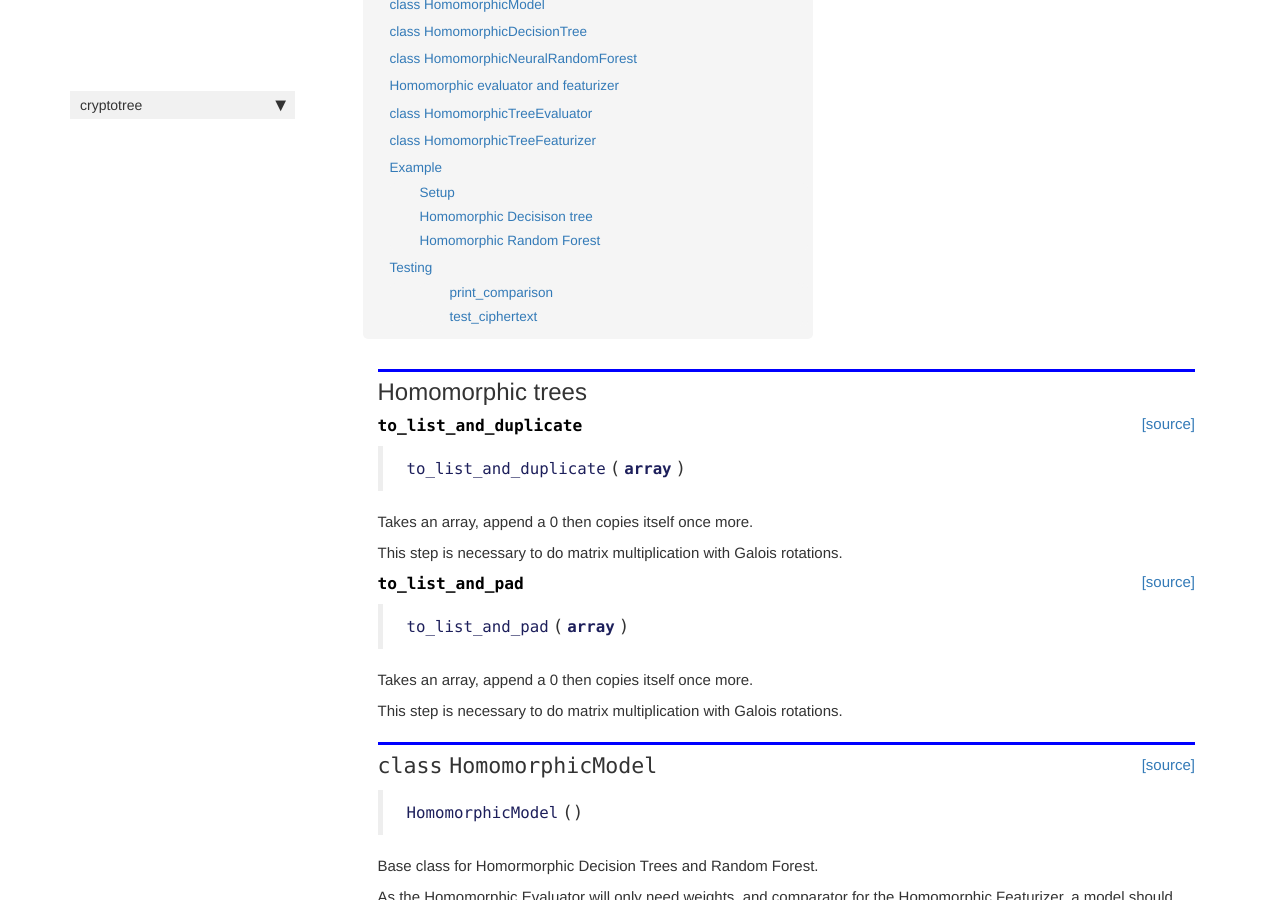
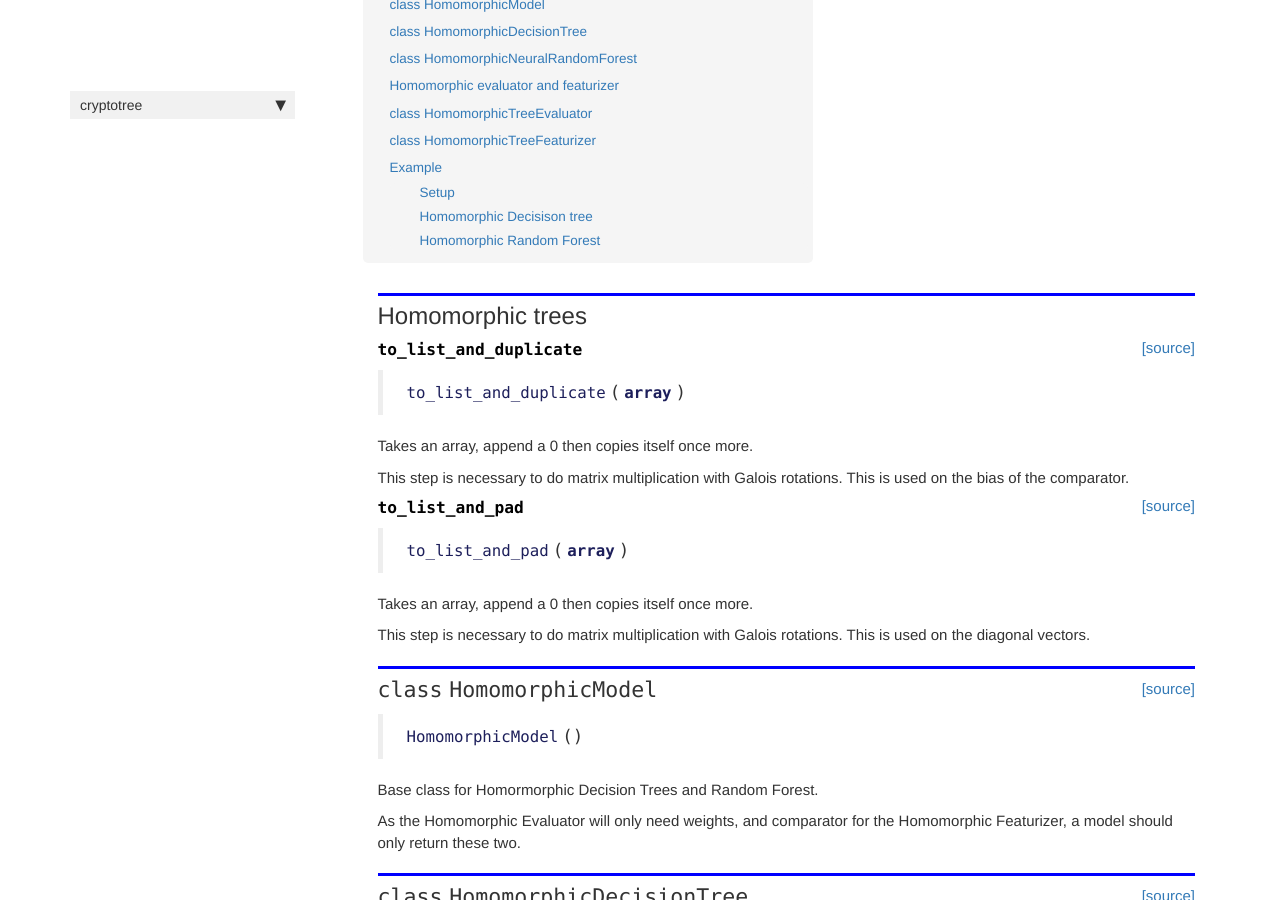
Before and after one commit to dhuynh95/cryptotree, a Jekyll site: the page built from docs/cryptotree.html, in a window 1280 px wide and 900 px high, scrolled down 307 px. Built offline with Jekyll 4.4.1, drawn with Linux system fonts in a browser that asks for light colours; nearby versions of some CDN libraries; comment, search, counter and statistics services are not loaded; some of the changed text lies outside the part shown.

Commit message:
Ported cryptotree to TenSEAL

```diff
--- a/cryptotree/_nbdev.py
+++ b/cryptotree/_nbdev.py
@@ -66,9 +66,7 @@
          "HomomorphicDecisionTree": "05_cryptotree.ipynb",
          "HomomorphicNeuralRandomForest": "05_cryptotree.ipynb",
          "HomomorphicTreeEvaluator": "05_cryptotree.ipynb",
-         "HomomorphicTreeFeaturizer": "05_cryptotree.ipynb",
-         "print_comparison": "05_cryptotree.ipynb",
-         "test_ciphertext": "05_cryptotree.ipynb"}
+         "HomomorphicTreeFeaturizer": "05_cryptotree.ipynb"}
 
 modules = ["activations.py",
            "tree.py",
--- a/docs/_data/sidebars/home_sidebar.yml
+++ b/docs/_data/sidebars/home_sidebar.yml
@@ -16,7 +16,7 @@
       title: tree
       url: /tree
     - output: web,pdf
-      title: Title
+      title: seal_helper
       url: /seal_helper
     - output: web,pdf
       title: polynomials
--- a/docs/cryptotree.html
+++ b/docs/cryptotree.html
@@ -58,10 +58,11 @@
 
 
 <div class="output_markdown rendered_html output_subarea ">
-<h4 id="to_list_and_duplicate" class="doc_header"><code>to_list_and_duplicate</code><a href="https://github.com/dhuynh95/cryptotree/tree/master/cryptotree/cryptotree.py#L21" class="source_link" style="float:right">[source]</a></h4><blockquote><p><code>to_list_and_duplicate</code>(<strong><code>array</code></strong>)</p>
+<h4 id="to_list_and_duplicate" class="doc_header"><code>to_list_and_duplicate</code><a href="https://github.com/dhuynh95/cryptotree/tree/master/cryptotree/cryptotree.py#L20" class="source_link" style="float:right">[source]</a></h4><blockquote><p><code>to_list_and_duplicate</code>(<strong><code>array</code></strong>)</p>
 </blockquote>
 <p>Takes an array, append a 0 then copies itself once more.</p>
-<p>This step is necessary to do matrix multiplication with Galois rotations.</p>
+<p>This step is necessary to do matrix multiplication with Galois rotations.
+This is used on the bias of the comparator.</p>
 
 </div>
 
@@ -87,7 +88,8 @@
 <h4 id="to_list_and_pad" class="doc_header"><code>to_list_and_pad</code><a href="https://github.com/dhuynh95/cryptotree/tree/master/cryptotree/cryptotree.py#L30" class="source_link" style="float:right">[source]</a></h4><blockquote><p><code>to_list_and_pad</code>(<strong><code>array</code></strong>)</p>
 </blockquote>
 <p>Takes an array, append a 0 then copies itself once more.</p>
-<p>This step is necessary to do matrix multiplication with Galois rotations.</p>
+<p>This step is necessary to do matrix multiplication with Galois rotations.
+This is used on the diagonal vectors.</p>
 
 </div>
 
@@ -253,7 +255,7 @@
 
 
 <div class="output_markdown rendered_html output_subarea ">
-<h2 id="HomomorphicTreeFeaturizer" class="doc_header"><code>class</code> <code>HomomorphicTreeFeaturizer</code><a href="https://github.com/dhuynh95/cryptotree/tree/master/cryptotree/cryptotree.py#L250" class="source_link" style="float:right">[source]</a></h2><blockquote><p><code>HomomorphicTreeFeaturizer</code>(<strong><code>comparator</code></strong>:<code>ndarray</code>, <strong><code>encoder</code></strong>:<code>CKKSEncoder</code>, <strong><code>encryptor</code></strong>:<code>Encryptor</code>, <strong><code>scale</code></strong>:<code>float</code>)</p>
+<h2 id="HomomorphicTreeFeaturizer" class="doc_header"><code>class</code> <code>HomomorphicTreeFeaturizer</code><a href="https://github.com/dhuynh95/cryptotree/tree/master/cryptotree/cryptotree.py#L251" class="source_link" style="float:right">[source]</a></h2><blockquote><p><code>HomomorphicTreeFeaturizer</code>(<strong><code>comparator</code></strong>:<code>ndarray</code>, <strong><code>encoder</code></strong>:<code>CKKSEncoder</code>, <strong><code>encryptor</code></strong>:<code>Encryptor</code>, <strong><code>scale</code></strong>:<code>float</code>)</p>
 </blockquote>
 <p>Featurizer used by the client to encode and encrypt data.</p>
 
@@ -587,11 +589,10 @@
 <div class="inner_cell">
     <div class="input_area">
 <div class=" highlight hl-ipython3"><pre><span></span><span class="k">for</span> <span class="n">output</span> <span class="ow">in</span> <span class="n">outputs</span><span class="p">:</span>
-    <span class="n">ptx</span> <span class="o">=</span> <span class="n">Plaintext</span><span class="p">()</span>
+    <span class="n">ptx</span> <span class="o">=</span> <span class="n">seal</span><span class="o">.</span><span class="n">Plaintext</span><span class="p">()</span>
     <span class="n">decryptor</span><span class="o">.</span><span class="n">decrypt</span><span class="p">(</span><span class="n">output</span><span class="p">,</span> <span class="n">ptx</span><span class="p">)</span>
 
-    <span class="n">values</span> <span class="o">=</span> <span class="n">DoubleVector</span><span class="p">()</span>
-    <span class="n">encoder</span><span class="o">.</span><span class="n">decode</span><span class="p">(</span><span class="n">ptx</span><span class="p">,</span> <span class="n">values</span><span class="p">)</span>
+    <span class="n">values</span> <span class="o">=</span> <span class="n">encoder</span><span class="o">.</span><span class="n">decode_double</span><span class="p">(</span><span class="n">ptx</span><span class="p">)</span>
 
     <span class="n">output</span> <span class="o">=</span> <span class="nb">sum</span><span class="p">(</span><span class="nb">list</span><span class="p">(</span><span class="n">values</span><span class="p">))</span>
     <span class="nb">print</span><span class="p">(</span><span class="n">output</span><span class="p">)</span>
@@ -774,11 +775,10 @@
 <div class="inner_cell">
     <div class="input_area">
 <div class=" highlight hl-ipython3"><pre><span></span><span class="k">for</span> <span class="n">output</span> <span class="ow">in</span> <span class="n">outputs</span><span class="p">:</span>
-    <span class="n">ptx</span> <span class="o">=</span> <span class="n">Plaintext</span><span class="p">()</span>
+    <span class="n">ptx</span> <span class="o">=</span> <span class="n">seal</span><span class="o">.</span><span class="n">Plaintext</span><span class="p">()</span>
     <span class="n">decryptor</span><span class="o">.</span><span class="n">decrypt</span><span class="p">(</span><span class="n">output</span><span class="p">,</span> <span class="n">ptx</span><span class="p">)</span>
 
-    <span class="n">values</span> <span class="o">=</span> <span class="n">DoubleVector</span><span class="p">()</span>
-    <span class="n">encoder</span><span class="o">.</span><span class="n">decode</span><span class="p">(</span><span class="n">ptx</span><span class="p">,</span> <span class="n">values</span><span class="p">)</span>
+    <span class="n">values</span> <span class="o">=</span> <span class="n">encoder</span><span class="o">.</span><span class="n">decode_double</span><span class="p">(</span><span class="n">ptx</span><span class="p">)</span>
 
     <span class="n">output</span> <span class="o">=</span> <span class="nb">sum</span><span class="p">(</span><span class="nb">list</span><span class="p">(</span><span class="n">values</span><span class="p">))</span>
     <span class="nb">print</span><span class="p">(</span><span class="n">output</span><span class="p">)</span>
@@ -851,66 +851,4 @@
 </div>
     {% endraw %}
 
-<div class="cell border-box-sizing text_cell rendered"><div class="inner_cell">
-<div class="text_cell_render border-box-sizing rendered_html">
-<h2 id="Testing">Testing<a class="anchor-link" href="#Testing"> </a></h2>
 </div>
-</div>
-</div>
-    {% raw %}
-
-<div class="cell border-box-sizing code_cell rendered">
-
-</div>
-    {% endraw %}
-
-    {% raw %}
-
-<div class="cell border-box-sizing code_cell rendered">
-
-<div class="output_wrapper">
-<div class="output">
-
-<div class="output_area">
-
-
-<div class="output_markdown rendered_html output_subarea ">
-<h4 id="print_comparison" class="doc_header"><code>print_comparison</code><a href="https://github.com/dhuynh95/cryptotree/tree/master/cryptotree/cryptotree.py#L277" class="source_link" style="float:right">[source]</a></h4><blockquote><p><code>print_comparison</code>(<strong><code>expected_output</code></strong>:<code>tensor</code>, <strong><code>output</code></strong>:<code>Ciphertext</code>)</p>
-</blockquote>
-
-</div>
-
-</div>
-
-</div>
-</div>
-
-</div>
-    {% endraw %}
-
-    {% raw %}
-
-<div class="cell border-box-sizing code_cell rendered">
-
-<div class="output_wrapper">
-<div class="output">
-
-<div class="output_area">
-
-
-<div class="output_markdown rendered_html output_subarea ">
-<h4 id="test_ciphertext" class="doc_header"><code>test_ciphertext</code><a href="https://github.com/dhuynh95/cryptotree/tree/master/cryptotree/cryptotree.py#L281" class="source_link" style="float:right">[source]</a></h4><blockquote><p><code>test_ciphertext</code>(<strong><code>ctx_target</code></strong>:<code>Ciphertext</code>, <strong><code>ctxs</code></strong>:<code>List</code>[<code>Ciphertext</code>], <strong><code>distance</code></strong>:<code>int</code>)</p>
-</blockquote>
-<p>Tests if the ctx target is equal to the other ciphertexts when shifted by the distance</p>
-
-</div>
-
-</div>
-
-</div>
-</div>
-
-</div>
-    {% endraw %}
-
-</div>
--- a/docs/sidebar.json
+++ b/docs/sidebar.json
@@ -3,7 +3,7 @@
     "Overview": "/",
     "activation": "/activations",
     "tree": "/tree",
-    "Title": "/seal_helper",
+    "seal_helper": "/seal_helper",
     "polynomials": "/polynomials",
     "linear": "/linear",
     "cryptotree": "/cryptotree"
```
Also changed, not shown: other parts of docs/cryptotree.html (+7 -7 lines), cryptotree/cryptotree.py (+22 -48 lines), 1 other file.
